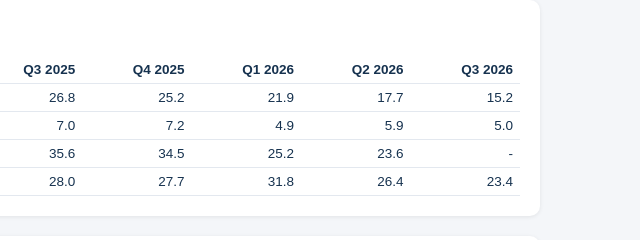
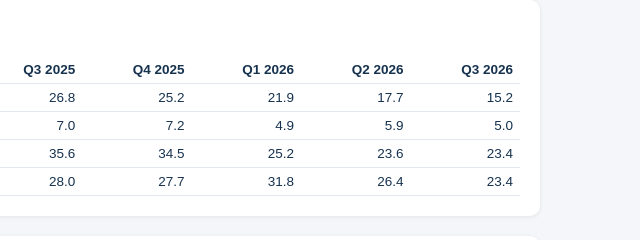
Before and after one commit to andikapratamazaid/china-anti-involution, a plain HTML site: page dashboard/index.html in a window 1280 px wide. Shown: the part 2434-2674 px from the top of the page, 640-1280 px from the left. Drawn offline with Linux system fonts and the light colour scheme.

Commit message:
Refresh dashboard for Q3 2026

```diff
--- a/dashboard/index.html
+++ b/dashboard/index.html
@@ -49,7 +49,7 @@ prices, and National Bureau of Statistics releases.</p></header>
 market-adjusted returns for E1, where the estimation window is too short.
 Abnormal returns measure what the market repriced, not proof of regulatory causation.</p></div>
 <div class="panel"><h2>Sales &amp; marketing, % of revenue</h2>
-<table><tr><th>Company</th><th>Q4 2024</th><th>Q1 2025</th><th>Q2 2025</th><th>Q3 2025</th><th>Q4 2025</th><th>Q1 2026</th><th>Q2 2026</th><th>Q3 2026</th></tr><tr><td>Alibaba</td><td>15.2</td><td>15.3</td><td>21.5</td><td>26.8</td><td>25.2</td><td>21.9</td><td>17.7</td><td>15.2</td></tr><tr><td>JD.com</td><td>4.8</td><td>3.5</td><td>7.6</td><td>7.0</td><td>7.2</td><td>4.9</td><td>5.9</td><td>5.0</td></tr><tr><td>Meituan</td><td>19.6</td><td>17.6</td><td>24.2</td><td>35.6</td><td>34.5</td><td>25.2</td><td>23.6</td><td>-</td></tr><tr><td>PDD Holdings</td><td>28.4</td><td>34.9</td><td>26.2</td><td>28.0</td><td>27.7</td><td>31.8</td><td>26.4</td><td>23.4</td></tr></table></div>
+<table><tr><th>Company</th><th>Q4 2024</th><th>Q1 2025</th><th>Q2 2025</th><th>Q3 2025</th><th>Q4 2025</th><th>Q1 2026</th><th>Q2 2026</th><th>Q3 2026</th></tr><tr><td>Alibaba</td><td>15.2</td><td>15.3</td><td>21.5</td><td>26.8</td><td>25.2</td><td>21.9</td><td>17.7</td><td>15.2</td></tr><tr><td>JD.com</td><td>4.8</td><td>3.5</td><td>7.6</td><td>7.0</td><td>7.2</td><td>4.9</td><td>5.9</td><td>5.0</td></tr><tr><td>Meituan</td><td>19.6</td><td>17.6</td><td>24.2</td><td>35.6</td><td>34.5</td><td>25.2</td><td>23.6</td><td>23.4</td></tr><tr><td>PDD Holdings</td><td>28.4</td><td>34.9</td><td>26.2</td><td>28.0</td><td>27.7</td><td>31.8</td><td>26.4</td><td>23.4</td></tr></table></div>
 <div class="panel"><h2>Market context (NBS)</h2><img src="../charts/nbs_context.png"></div>
 </div>
 <footer>Sources: company earnings releases via SEC EDGAR and HKEXnews; Yahoo Finance chart API;
```
